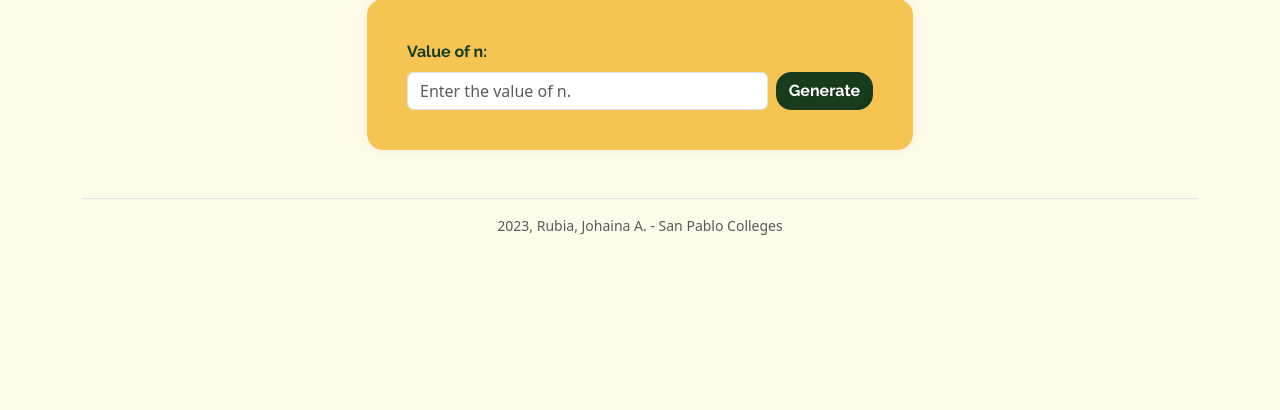
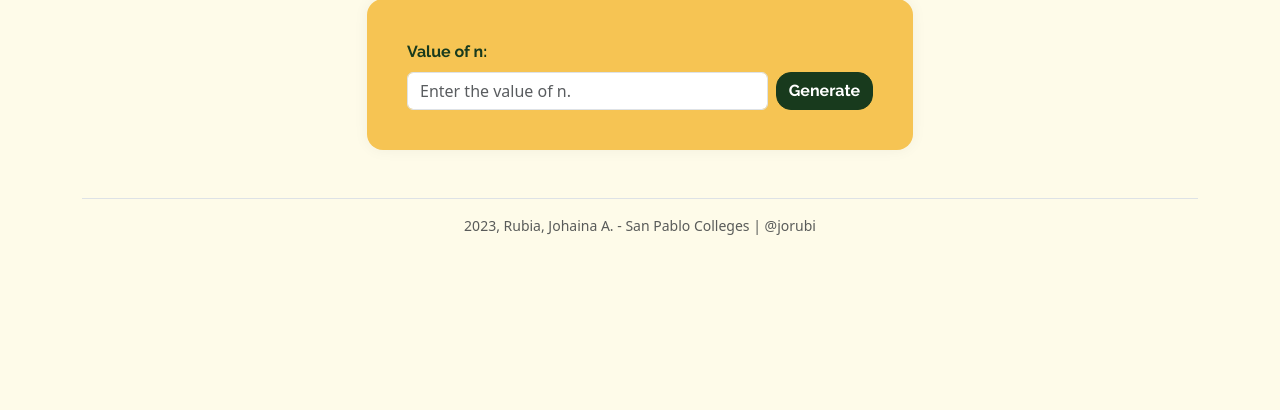
Before and after one commit to jorubi/fibonacci-flask, a Flask app: page / in a window 1280 px wide. Shown: the part 153-563 px from the top of the page. Run offline with Flask 3, Linux system fonts and the light colour scheme.

Commit message:
Updated footer

```diff
--- a/templates/fibonacci.html
+++ b/templates/fibonacci.html
@@ -132,7 +132,12 @@
   <footer class="mt-5">
     <div class="container">
       <div class="d-flex justify-content-center py-3 border-top">
-        <small class="text-muted text-center">2023, Rubia, Johaina A. - San Pablo Colleges</small>
+        <small class="text-muted text-center">
+          2023, Rubia, Johaina A. - San Pablo Colleges |
+          <a href="https://github.com/jorubi" target="_blank" class="text-decoration-none text-muted">
+            @jorubi
+          </a>
+        </small>
       </div>
     </div>
   </footer>
```
